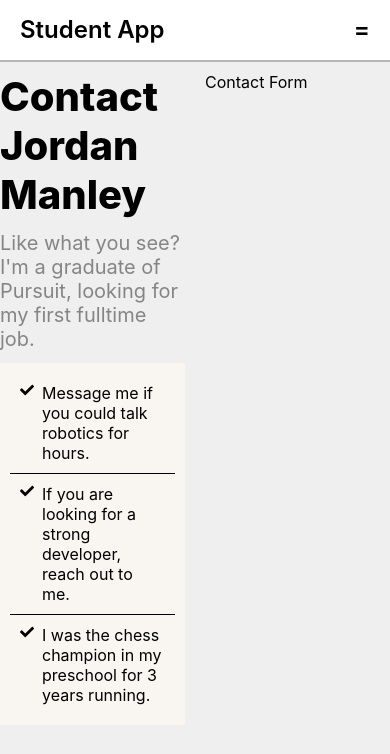
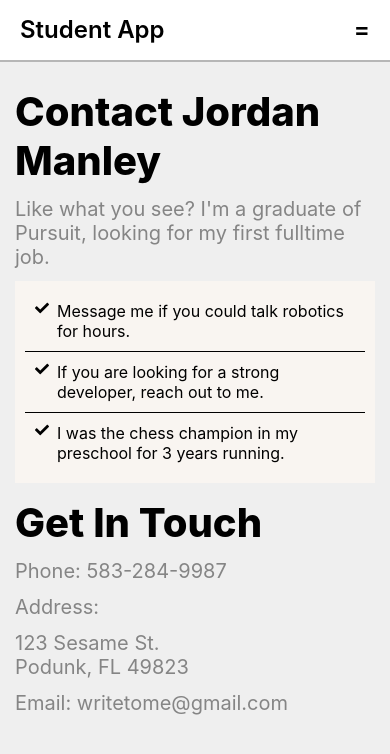
Before and after one commit to christina-ml/student-app-frontend, a React (Create React App) app: page /contact in a window 390 px wide. Shown: the top 754 px of the page. Built offline with nearby package versions, Linux system fonts and the light colour scheme.

Commit message:
completed contact page, including responsive design

```diff
--- a/src/pages/Contact.js
+++ b/src/pages/Contact.js
@@ -40,11 +40,24 @@
             </div>
 
            </div>
-           <div className="contact__form">
-            Contact Form
+           <div className="contact__info">
+                <div className="contact__title">Get In Touch</div>
+                {/* optional: turn phone & email into links to call/email from site */}
+                <div className="contact__subheader"><span>Phone: </span>583-284-9987</div>
+
+                <div className="contact__subheader">Address:</div>
+                <div className="contact__subheader">123 Sesame St.<br/>Podunk, FL 49823</div>
+
+                <div className="contact__subheader"><span>Email: </span>writetome@gmail.com</div>
+
            </div>
         </div>
     );
 }
 
 export default Contact;
+
+
+// Inspiration:
+// https://www.zendesk.com/blog/contact-us-page/
+// https://www.notion.so/contact-sales
--- a/src/pages/Contact.scss
+++ b/src/pages/Contact.scss
@@ -1,9 +1,11 @@
 @import '../designUtils/colors';
+
+
 
 .contact {
     display: grid;
     grid-template-columns: repeat(2, 1fr);
-    column-gap: 20px;
+    column-gap: 40px;
 
     &__title {
         font-size: 40px;
@@ -34,4 +36,13 @@
         font-size: 14px;
         padding-right: 8px;
     }
+
+    @media only screen and (max-width: 440px) {
+        display: block;
+        margin: 0 15px 15px;
+
+        &__info {
+            margin-top: 15px;
+        }
+    }
 }
```
